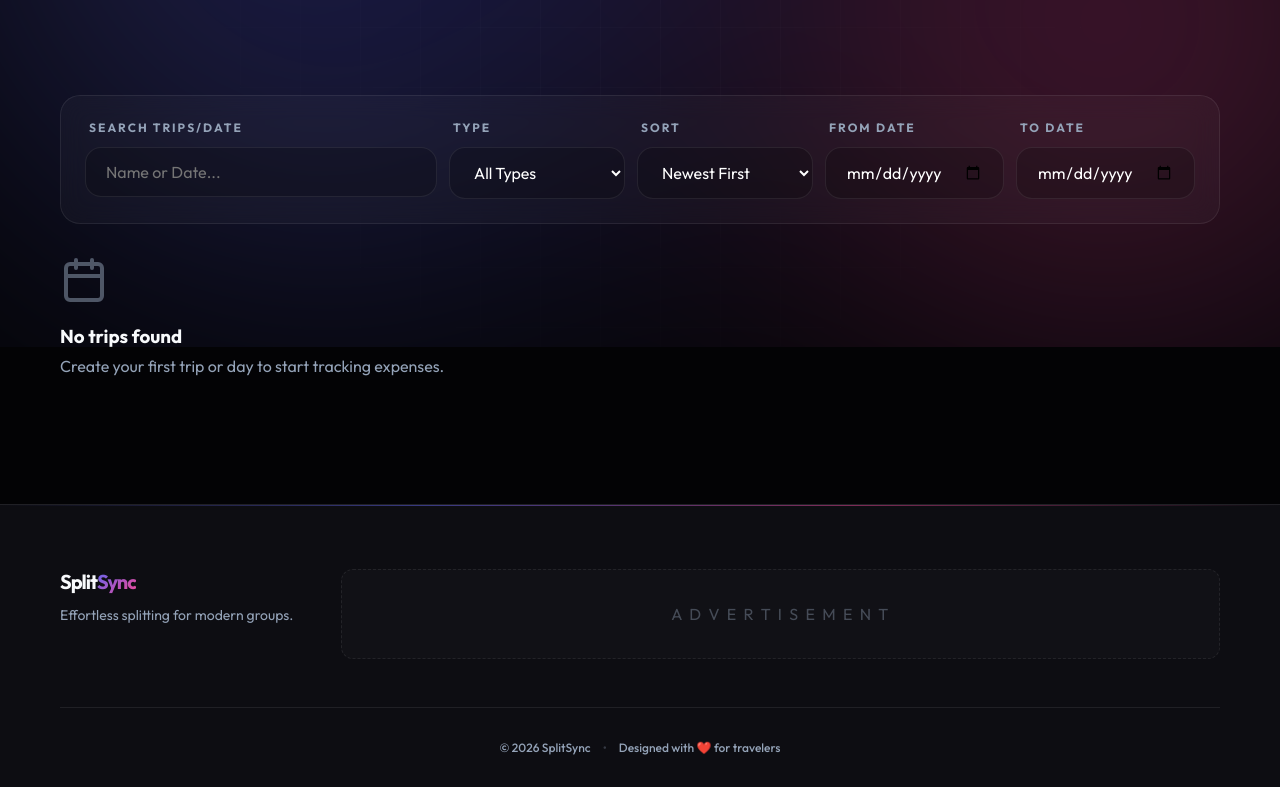
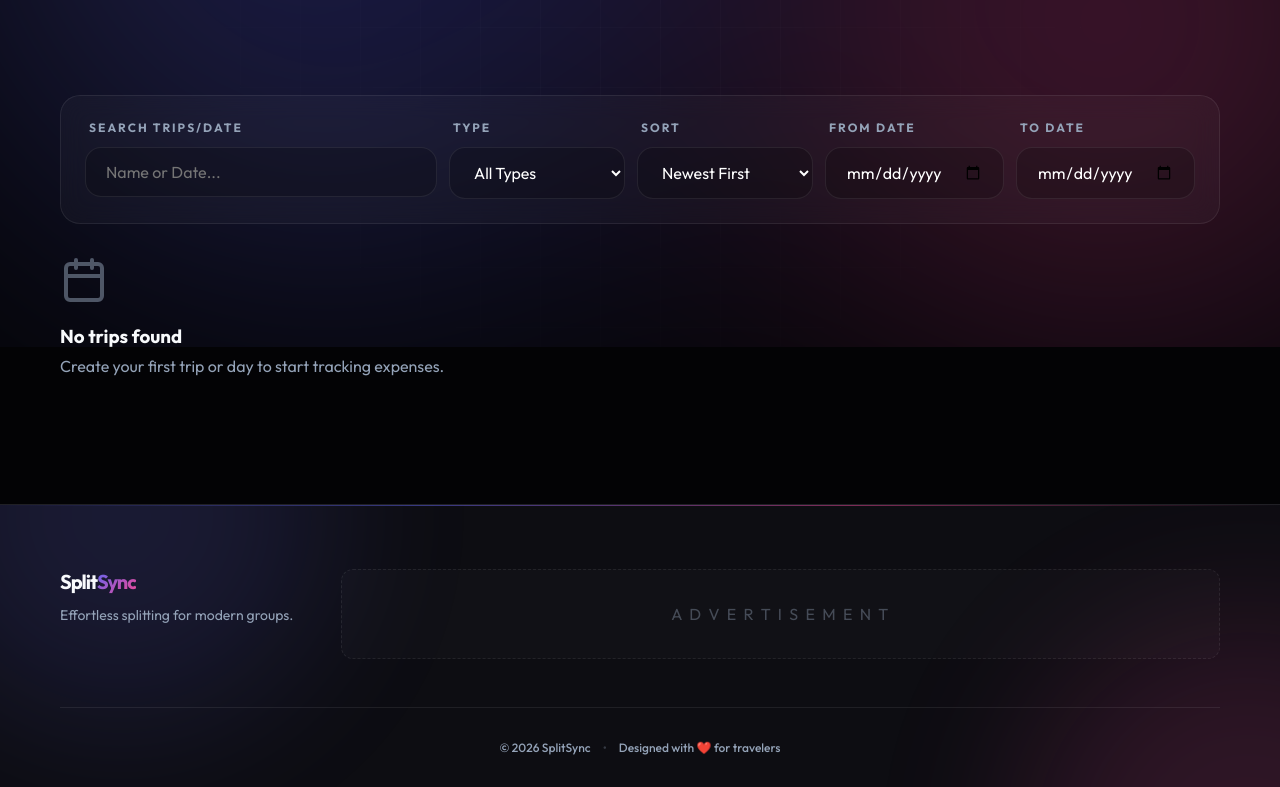
Before and after one commit to hameed-afsar-km/Advanced-Expense-Splitter, a React (Vite) app: page / in a window 1280 px wide. Shown: the part 453-1240 px from the top of the page. Built offline with nearby package versions, Linux system fonts and the light colour scheme.

Commit message:
feat: add initial global styling including dark theme, glassmorphism, animations, and a splash screen, and create the main App component.

```diff
--- a/src/App.jsx
+++ b/src/App.jsx
@@ -1333,6 +1333,10 @@ function App() {
         </div>
       )}
       <footer className="site-footer">
+        <div className="footer-canvas">
+          <div className="footer-blob"></div>
+          <div className="footer-blob footer-blob-2"></div>
+        </div>
         <div className="container footer-content">
           <div className="footer-top">
             <div className="footer-brand">
--- a/src/index.css
+++ b/src/index.css
@@ -1079,6 +1079,7 @@ input[type="checkbox"] {
   background: var(--bg-secondary);
   border-top: 1px solid var(--border-glass);
   position: relative;
+  overflow: hidden;
 }
 
 .site-footer::before {
@@ -1092,7 +1093,52 @@ input[type="checkbox"] {
   opacity: 0.5;
 }
 
+.footer-canvas {
+  position: absolute;
+  inset: 0;
+  pointer-events: none;
+  z-index: 0;
+  opacity: 0.15;
+  filter: blur(80px);
+}
+
+.footer-blob {
+  position: absolute;
+  width: 400px;
+  height: 400px;
+  border-radius: 50%;
+  background: var(--accent-1);
+  top: -200px;
+  left: -100px;
+  animation: footerMove 20s infinite alternate ease-in-out;
+}
+
+.footer-blob-2 {
+  background: var(--accent-2);
+  top: auto;
+  bottom: -200px;
+  right: -100px;
+  left: auto;
+  animation-delay: -10s;
+}
+
+@keyframes footerMove {
+  0% {
+    transform: translate(0, 0) scale(1);
+  }
+
+  50% {
+    transform: translate(100px, 50px) scale(1.2);
+  }
+
+  100% {
+    transform: translate(-50px, 100px) scale(1);
+  }
+}
+
 .footer-content {
+  position: relative;
+  z-index: 1;
   display: flex;
   flex-direction: column;
   gap: 3rem;
```
